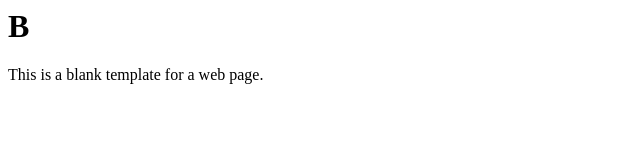
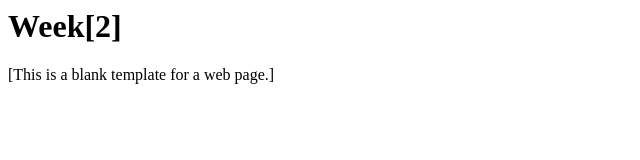
Before and after one commit to seap0ng/MCA-2024, a plain HTML site: page blankPage.html in a window 1280 px wide. Shown: the whole page, without its empty margins (0-640 px from the left). Drawn offline with Linux system fonts and the light colour scheme.

Commit message:
Update blankPage.html

```diff
--- a/blankPage.html
+++ b/blankPage.html
@@ -4,9 +4,10 @@
 </head>
 <body>
 
-  <h1>B</h1>
+  <h1>Week[2]</h1>
 
-  <p>This is a blank template for a web page.</p>
+  <p>[This is a blank template for a web page.]</p>
+
 
 </body>
 </html>
```
